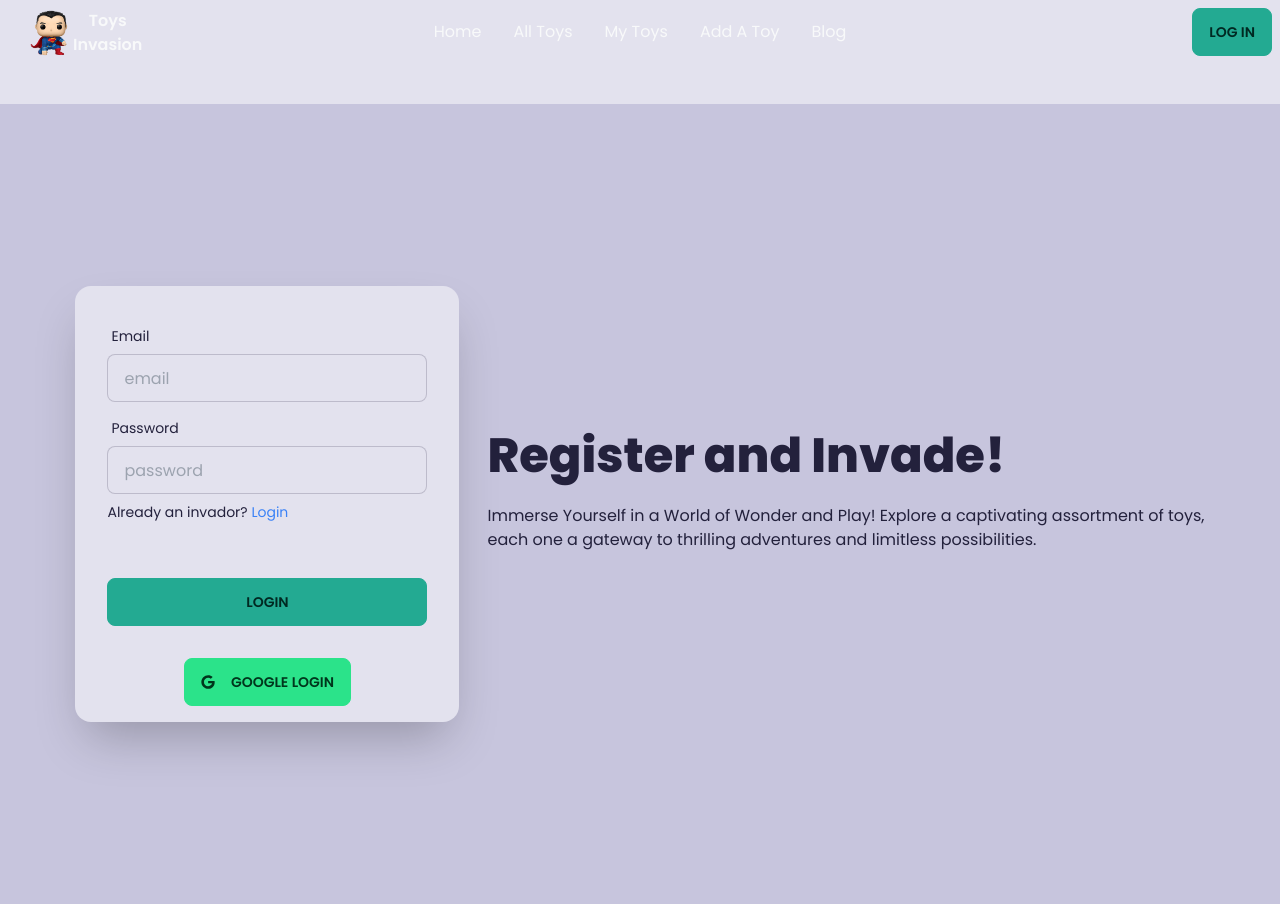
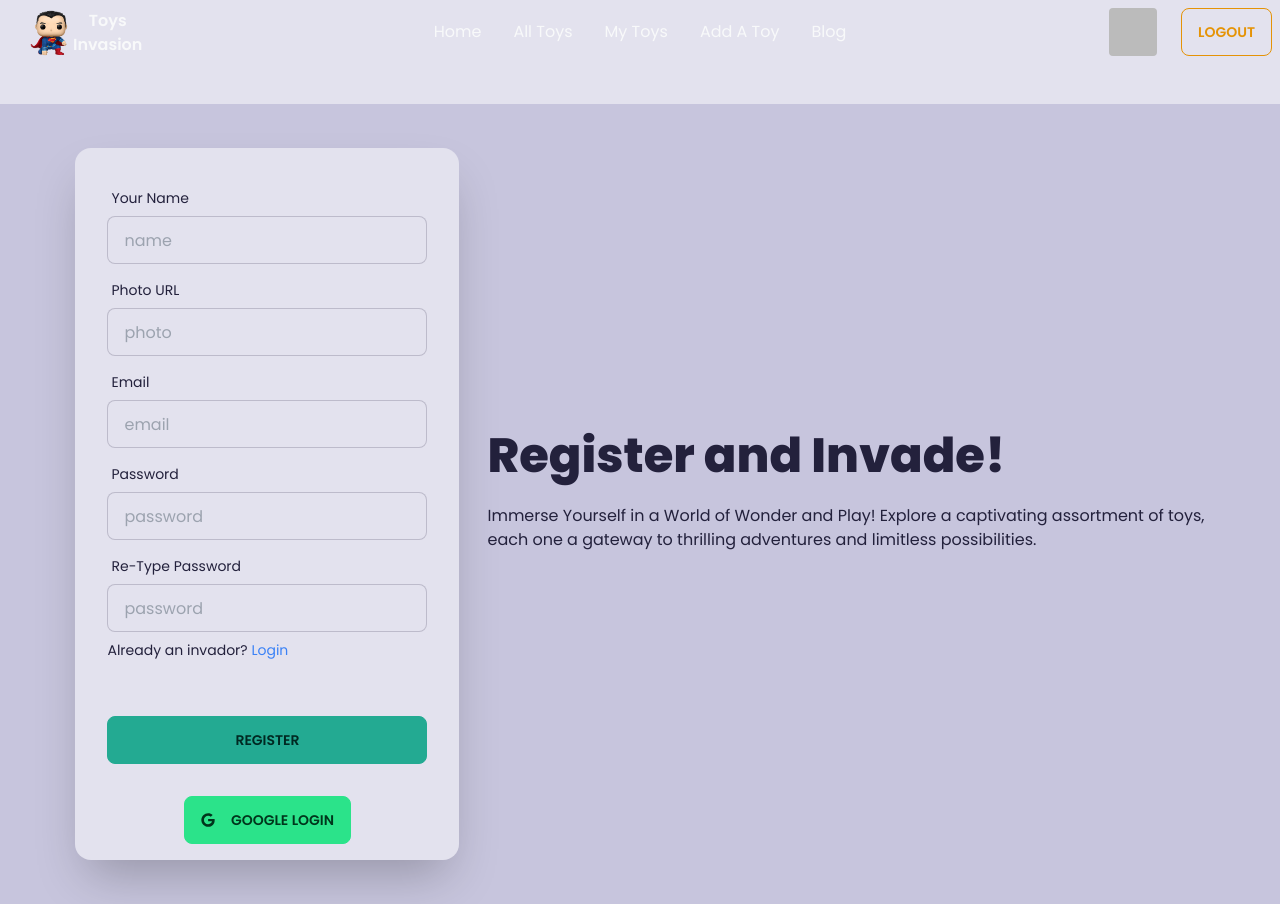
Before and after one commit to soyedarif/toys-invasion-client, a React (Vite) app: page /register in a window 1280 px wide. Built offline with nearby package versions, Linux system fonts and the light colour scheme; no server answers; sample sign-in values are in the browser's storage.

Commit message:
private routes set

```diff
--- a/src/Home/Gallery/Gallery.jsx
+++ b/src/Home/Gallery/Gallery.jsx
@@ -4,7 +4,7 @@ import Photo from "./Photo";
 const Gallery = () => {
     const [photos,setPhotos]=useState([])
     useEffect(()=>{
-        fetch(`http://localhost:5000/toyGallery`)
+        fetch(`https://toys-invasion-server.vercel.app/toyGallery`)
         .then(res=>res.json())
         .then(data=>setPhotos(data))
     },[])
--- a/src/Home/ToyCategory/ToyCategory.jsx
+++ b/src/Home/ToyCategory/ToyCategory.jsx
@@ -1,4 +1,3 @@
-import React from 'react';
 
 const ToyCategory = () => {
     return (
--- a/src/context/AuthProvider.jsx
+++ b/src/context/AuthProvider.jsx
@@ -1,18 +1,64 @@
-import { getAuth } from "firebase/auth";
+import { GoogleAuthProvider, createUserWithEmailAndPassword, getAuth, onAuthStateChanged, signInWithEmailAndPassword, signInWithPopup, signOut, updateProfile } from "firebase/auth";
 import app from "../firebase/firebase.config";
-import { createContext, useState } from "react";
+import { createContext, useEffect, useState } from "react";
 export const AuthContext = createContext(null);
 const auth = getAuth(app);
 
 const AuthProvider = ({ children }) => {
-    const [user,setUser]=useState(null);
-    const authInfo={
-        user,
+  const [user, setUser] = useState(null);
+  const [loading, setLoading] = useState(true);
+  const googleProvider = new GoogleAuthProvider();
+
+  const registerUser = (email, password) => {
+    setLoading(true);
+    return createUserWithEmailAndPassword(auth, email, password);
+  };
+  const updateUserProfile =(name,photo)=>{
+    setLoading(true)
+    return updateProfile(auth.currentUser,{
+        displayName:name,photoURL:photo
+    }).then(()=>{
+
+    }).catch(error=>{
+        console.log(error);
+    })
+
+}
+  const signinUser = (email, password) => {
+    setLoading(true);
+    return signInWithEmailAndPassword(auth, email, password);
+  };
+
+  const googleLogin = () => {
+    setLoading(true);
+    return signInWithPopup(auth, googleProvider);
+  };
+
+  const logOut=()=>{
+    signOut(auth)
+    .then(()=>{})
+    .error(error=>console.log(error))
+}
+
+  useEffect(() => {
+    const unsubscribe=onAuthStateChanged(auth,loggedUser=>{
+        setUser(loggedUser)
+        setLoading(false)
+    })
+    return ()=>{
+        unsubscribe()
     }
-  return (
-  <AuthContext.Provider value={authInfo}>
-    {children}
-</AuthContext.Provider>
-)};
+  }, []);
+  const authInfo = {
+    user,
+    updateUserProfile,
+    registerUser,
+    signinUser,
+    googleLogin,
+    loading,
+    logOut
+  };
+  return <AuthContext.Provider value={authInfo}>{children}</AuthContext.Provider>;
+};
 
 export default AuthProvider;
--- a/src/shared/NavigationBar.jsx
+++ b/src/shared/NavigationBar.jsx
@@ -1,7 +1,11 @@
 import { Link, NavLink } from "react-router-dom";
 import logo from "/logo.png";
+import { useContext } from "react";
+import { AuthContext } from "../context/AuthProvider";
 
 const NavigationBar = () => {
+  const { user, logOut } = useContext(AuthContext);
+
   const navList = (
     <>
       <li>
@@ -54,8 +58,13 @@ const NavigationBar = () => {
       <div className="navbar-center hidden lg:flex">
         <ul className="menu menu-horizontal px-1">{navList}</ul>
       </div>
-      <div className="navbar-end">
-        <Link to='/login' className="btn btn-primary">Log In</Link>
+      <div className="navbar-end space-x-6">
+        <div className="avatar">
+          <div className="w-12 rounded">
+          <img src={user? user?.photoURL: `https://icon-library.com/images/no-user-image-icon/no-user-image-icon-0.jpg`} title={user?.displayName} />
+          </div>
+        </div>
+        {user ? <button onClick={logOut} className="btn btn-outline btn-warning">Logout</button> : <Link to='/login'><button className="btn btn-outline btn-warning">Login</button></Link>}
       </div>
     </div>
   );
--- a/src/userAuth/Login.jsx
+++ b/src/userAuth/Login.jsx
@@ -1,9 +1,38 @@
-import { Link } from "react-router-dom";
+import { Link, useLocation, useNavigate } from "react-router-dom";
 import NavigationBar from "../shared/NavigationBar";
 import { FaGoogle } from "react-icons/fa";
+import { useContext, useState } from "react";
+import { AuthContext } from "../context/AuthProvider";
 
 
 const Login = () => {
+    const {signinUser,googleLogin}=useContext(AuthContext)
+    const navigate = useNavigate();
+    const location= useLocation();
+    const from=location?.state?.from?.pathname || '/'
+    const [error,setError]=useState('')
+
+    const handleLogin=e=>{
+        e.preventDefault()
+        setError('')
+        const form=e.target;
+        const email=form.email.value
+        const password=form.password.value
+        signinUser(email,password)
+        .then(result=>{
+          const loggedUser=result.user;
+          navigate(from, {replace:true})
+        }).catch(error=>setError(error.message))
+      }
+      const handleGoogleLogin=()=>{
+        googleLogin()
+        .then(result=>{
+            const loggedUser=result.user;
+            navigate(from, {replace:true})
+          }).catch(error=>{
+            setError(error)
+          })
+    }
     return (
         <>
         <NavigationBar></NavigationBar>
@@ -14,27 +43,30 @@ const Login = () => {
             <p className="py-6">Immerse Yourself in a World of Wonder and Play! Explore a captivating assortment of toys, <br /> each one a gateway to thrilling adventures and limitless possibilities.</p>
           </div>
           <div className="card flex-shrink-0 w-full max-w-sm shadow-2xl bg-base-100">
-            <form className="card-body">
+            <form onSubmit={handleLogin} className="card-body">
               <div className="form-control">
                 <label className="label">
                   <span className="label-text">Email</span>
                 </label>
-                <input type="text" placeholder="email" className="input input-bordered" />
+                <input required name="email" type="text" placeholder="email" className="input input-bordered" />
               </div>
               <div className="form-control">
                 <label className="label">
                   <span className="label-text">Password</span>
                 </label>
-                <input type="password" required placeholder="password" className="input input-bordered" />
+                <input required name="password" type="password"  placeholder="password" className="input input-bordered" />
 
               </div>
-              <p className='mb-6 text-sm'>New to invasion? <Link className='text-blue-500' to="/register">Register</Link></p>
+              <p className='mb-2 text-sm'>New to invasion? <Link className='text-blue-500' to="/register">Register</Link></p>
+              <div>
+              <p className="text-error">{error}</p>
+              </div>
               <div className="form-control mt-6">
-                <button className="btn btn-primary">Login</button>
+                <input className="btn btn-primary" type="submit" value="Login" />
               </div>
             </form>
             <div className="text-center pb-4">
-            <button onClick={''} className="btn btn-success"><FaGoogle/> <span className="ml-4">Google Login</span></button>
+            <button onClick={handleGoogleLogin}className="btn btn-success"><FaGoogle/> <span className="ml-4">Google Login</span></button>
             </div>
           </div>
         </div>
--- a/src/userAuth/Register.jsx
+++ b/src/userAuth/Register.jsx
@@ -1,9 +1,64 @@
-import { Link } from "react-router-dom";
+import { Link, useLocation, useNavigate } from "react-router-dom";
 import NavigationBar from "../shared/NavigationBar";
 import { FaGoogle } from "react-icons/fa";
+import { useContext, useState } from "react";
+import { AuthContext } from "../context/AuthProvider";
 
 
 const Register = () => {
+    const {googleLogin,registerUser,updateUserProfile}=useContext(AuthContext)
+    const navigate = useNavigate();
+    const location= useLocation();
+    const from=location?.state?.from?.pathname || '/'
+
+    const [error, setError] = useState("");
+  const [success, setSuccess] = useState("");
+    const handleRegister=(e)=>{
+        e.preventDefault();
+        setSuccess("");
+        setError("");
+        const form = e.target;
+        const displayName = form.displayName.value;
+        const photoURL = form.photoURL.value;
+        const email = form.email.value;
+        const password = form.password.value;
+        const rePassword = form.rePassword.value;
+
+        if (!/(?=.*[A-Z])/.test(password)) {
+          setError("Please add at least one uppercase");
+          return;
+        }else if(password!==rePassword){
+            setError("Passwords from both field has to similar")
+            return
+        } else if (!/(?=.*[0-9])/.test(password)) {
+          setError("Please add at least two numbers");
+          return;
+        } else if (password.length < 6) {
+          setError("Please add at least 6 characters");
+          return;
+        }
+        registerUser(email,password)
+        .then(result=>{
+         const newUser=result.user
+         console.log(newUser);
+         updateUserProfile(displayName,photoURL)
+         e.target.reset();
+         setSuccess("User has been created succesfully");
+
+        }).catch(error=>{
+          console.log(error);
+        })
+
+    }
+    const handleGoogleLogin=()=>{
+        googleLogin()
+        .then(result=>{
+            const loggedUser=result.user;
+            navigate(from, {replace:true})
+          }).catch(error=>{
+            setError(error)
+          })
+    }
     return (
         <>
         <NavigationBar></NavigationBar>
@@ -14,27 +69,50 @@ const Register = () => {
             <p className="py-6">Immerse Yourself in a World of Wonder and Play! Explore a captivating assortment of toys, <br /> each one a gateway to thrilling adventures and limitless possibilities.</p>
           </div>
           <div className="card flex-shrink-0 w-full max-w-sm shadow-2xl bg-base-100">
-            <form className="card-body">
+            <form onSubmit={handleRegister} className="card-body">
+              <div className="form-control">
+                <label className="label">
+                  <span className="label-text">Your Name</span>
+                </label>
+                <input type="text" required name='displayName' placeholder="name" className="input input-bordered" />
+              </div>
+              <div className="form-control">
+                <label className="label">
+                  <span className="label-text">Photo URL</span>
+                </label>
+                <input type="text" required name='photoURL' placeholder="photo" className="input input-bordered" />
+              </div>
               <div className="form-control">
                 <label className="label">
                   <span className="label-text">Email</span>
                 </label>
-                <input type="text" placeholder="email" className="input input-bordered" />
+                <input type="email" name='email' placeholder="email" className="input input-bordered" />
               </div>
               <div className="form-control">
                 <label className="label">
                   <span className="label-text">Password</span>
                 </label>
-                <input type="password" required placeholder="password" className="input input-bordered" />
+                <input name='password' type="password" required placeholder="password" className="input input-bordered" />
 
               </div>
-              <p className='mb-6 text-sm'>Already an invador? <Link className='text-blue-500' to="/login">Login</Link></p>
+              <div className="form-control">
+                <label className="label">
+                  <span className="label-text">Re-Type Password</span>
+                </label>
+                <input name='rePassword' type="password" required placeholder="password" className="input input-bordered" />
+
+              </div>
+              <p className='mb-4 text-sm'>Already an invador? <Link className='text-blue-500' to="/login">Login</Link></p>
+              <div>
+              <p className="text-error">{error}</p>
+          <p className="text-successtext-center">{success}</p>
+              </div>
               <div className="form-control mt-6">
-                <button className="btn btn-primary">Login</button>
+                <input className="btn btn-primary" type="submit" value="Register" />
               </div>
             </form>
             <div className="text-center pb-4">
-            <button onClick={''} className="btn btn-success"><FaGoogle/> <span className="ml-4">Google Login</span></button>
+            <button onClick={handleGoogleLogin} className="btn btn-success"><FaGoogle/> <span className="ml-4">Google Login</span></button>
             </div>
           </div>
         </div>
```
Also changed, not shown: src/components/AddToy.jsx (added, +11 -0 lines), src/components/AllToys.jsx (added, +11 -0 lines), src/components/MyToys.jsx (added, +11 -0 lines), src/routes/PrivateRoute.jsx (added, +17 -0 lines), src/routes/Routes.jsx (+16 -0 lines).
